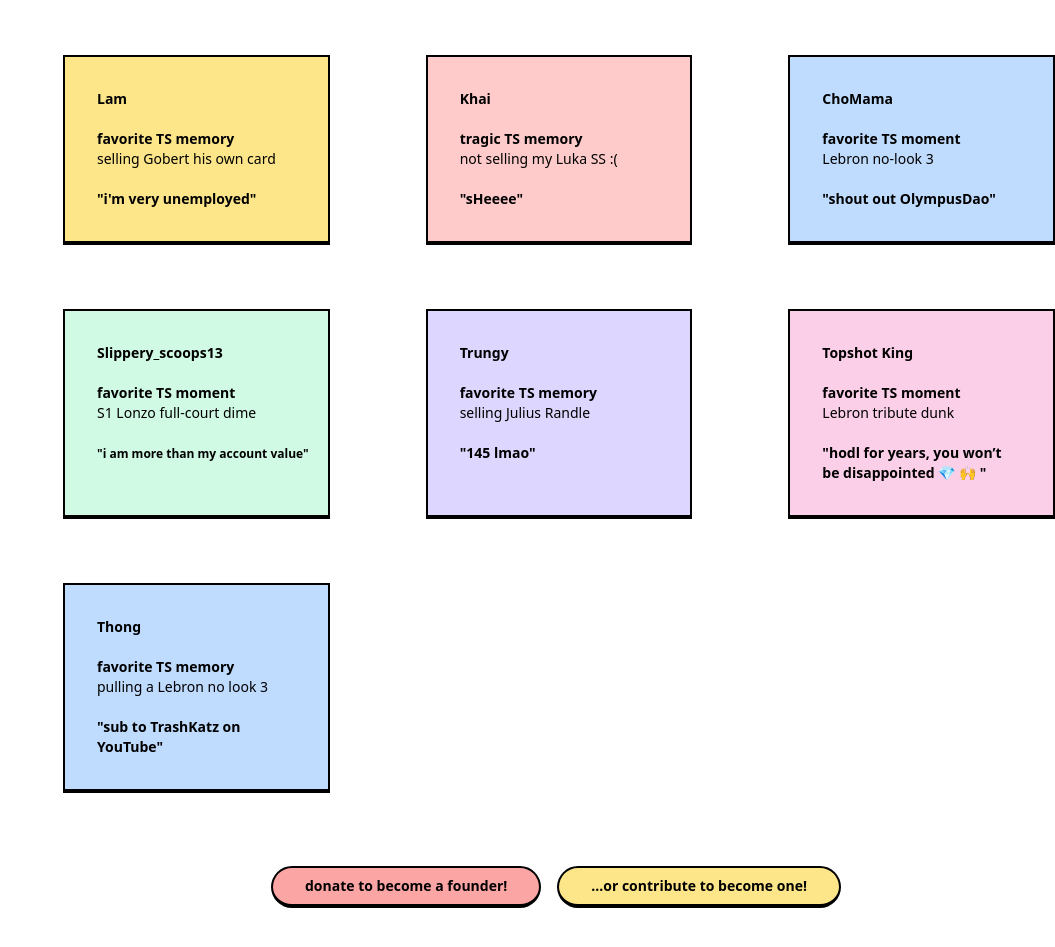
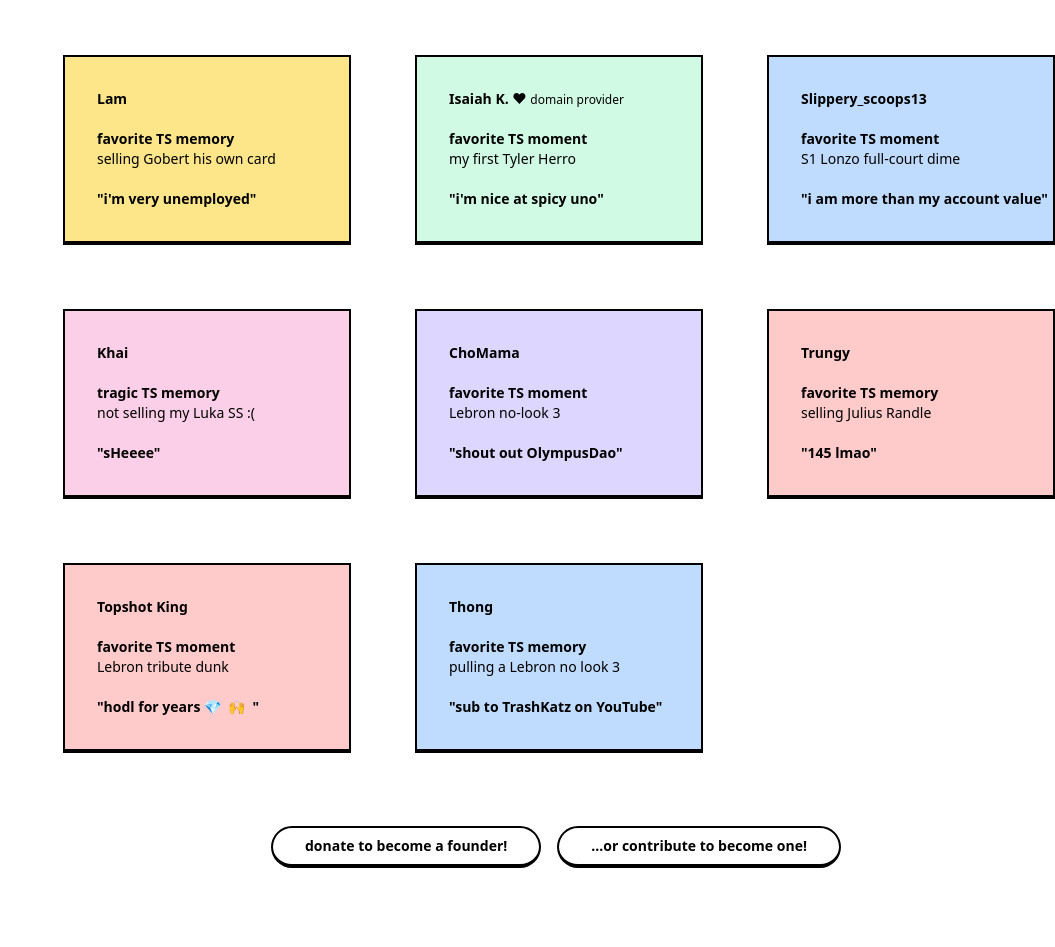
Before and after one commit to Lam-Pham/topshot-simulator, a Next.js app: page / in a window 1280 px wide. Shown: the part 3660-4607 px from the top of the page, without its empty margins (225-1280 px from the left). Built offline with nearby package versions, Linux system fonts and the light colour scheme; what tailwindcss-animatecss would draw is missing.

Commit message:
isaiah domain provider lol

```diff
--- a/components/founders.js
+++ b/components/founders.js
@@ -9,7 +9,7 @@ export default function Founders() {
           <div class="border-b border-black"></div>
         </div>
 
-        <div class="grid grid-cols-3 gap-x-24 gap-y-16 mt-24">
+        <div class="grid grid-cols-3 gap-x-16 gap-y-16 mt-24">
                 <p class="col-span-1 text-sm border-2 border-b-4 border-black py-8 px-8 bg-yellow-200">
                   <a href="nbatopshot.com" target="_blank" class="font-bold hover:underline">Lam</a><br/><br/>
                     <span class="font-bold">favorite TS memory</span><br/>
@@ -17,14 +17,31 @@ export default function Founders() {
                     <span class="font-bold">"i'm very unemployed"</span>
                 </p>
 
-                <p class="col-span-1 text-sm border-2 border-b-4 border-black py-8 px-8 bg-red-200">
+                <p class="col-span-1 text-sm border-2 border-b-4 border-black py-8 px-8 bg-green-100">
+
+                  <a href="nbatopshot.com" target="_blank" class="font-bold hover:underline">Isaiah K. ♥ <span class="text-xs font-normal">domain provider</span></a><br/><br/>
+                    <span class="font-bold">favorite TS moment</span><br/>
+                    my first Tyler Herro<br/><br/>
+                    <span class="font-bold">"i'm nice at spicy uno"</span>
+
+                </p>
+
+                <p class="col-span-1 text-sm border-2 border-b-4 border-black py-8 pl-8 bg-blue-200">
+
+                  <a href="nbatopshot.com" target="_blank" class="font-bold hover:underline">Slippery_scoops13</a><br/><br/>
+                    <span class="font-bold">favorite TS moment</span><br/>
+                    S1 Lonzo full-court dime<br/><br/>
+                    <span class="font-bold text-sm">"i am more than my account value"</span>
+                </p>
+
+                <p class="col-span-1 text-sm border-2 border-b-4 border-black py-8 px-8 bg-pink-200">
                   <a href="nbatopshot.com" target="_blank" class="font-bold hover:underline">Khai</a><br/><br/>
                     <span class="font-bold">tragic TS memory</span><br/>
                     not selling my Luka SS :(<br/><br/>
                     <span class="font-bold">"sHeeee"</span>
                 </p>
 
-                <p class="col-span-1 text-sm border-2 border-b-4 border-black py-8 px-8 bg-blue-200">
+                <p class="col-span-1 text-sm border-2 border-b-4 border-black py-8 px-8 bg-purple-200">
 
                   <a href="nbatopshot.com" target="_blank" class="font-bold hover:underline">ChoMama</a><br/><br/>
                     <span class="font-bold">favorite TS moment</span><br/>
@@ -33,15 +50,7 @@ export default function Founders() {
 
                 </p>
 
-                <p class="col-span-1 text-sm border-2 border-b-4 border-black py-8 pl-8 bg-green-100">
-
-                  <a href="nbatopshot.com" target="_blank" class="font-bold hover:underline">Slippery_scoops13</a><br/><br/>
-                    <span class="font-bold">favorite TS moment</span><br/>
-                    S1 Lonzo full-court dime<br/><br/>
-                    <span class="font-bold text-xs">"i am more than my account value"</span>
-                </p>
-
-                <p class="col-span-1 text-sm border-2 border-b-4 border-black py-8 px-8 bg-purple-200">
+                <p class="col-span-1 text-sm border-2 border-b-4 border-black py-8 px-8 bg-red-200">
 
                   <a href="nbatopshot.com" target="_blank" class="font-bold hover:underline">Trungy</a><br/><br/>
                     <span class="font-bold">favorite TS memory</span><br/>
@@ -50,12 +59,12 @@ export default function Founders() {
 
                 </p>
 
-                <p class="col-span-1 text-sm border-2 border-b-4 border-black py-8 px-8 bg-pink-200">
+                <p class="col-span-1 text-sm border-2 border-b-4 border-black py-8 px-8 bg-red-200">
 
                   <a href="nbatopshot.com" target="_blank" class="font-bold hover:underline">Topshot King</a><br/><br/>
                     <span class="font-bold">favorite TS moment</span><br/>
                     Lebron tribute dunk<br/><br/>
-                    <span class="font-bold">"hodl for years, you won’t be disappointed 💎 🙌 "</span>
+                    <span class="font-bold">"hodl for years 💎 &nbsp;🙌 &nbsp;"</span>
 
                 </p>
 
@@ -70,8 +79,8 @@ export default function Founders() {
 
         </div>
         <div class="space-x-4 mt-20 2xl:mt-16 mx-52 2xl:mx-72">
-          <Link href="/thankshomie"><button class="inline-block col-start-2 col-span-1 transform active:translate-y-1 duration-200 2xl:mt-0 -mt-12 border-2 border-b-4 border-black focus:outline-none bg-white rounded-full py-2 px-8 font-bold hover:bg-red-400 bg-red-300 text-sm">donate to become a founder!</button></Link>
-          <Link href="/helpwanted"><button class="mb-72 inline-block col-start-2 col-span-1 2xl:mb-56 mb-20 transform active:translate-y-1 duration-200 -mt-12 border-2 border-b-4 border-black focus:outline-none bg-white rounded-full py-2 px-8 font-bold hover:bg-yellow-300 bg-yellow-200 text-sm">...or contribute to become one!</button></Link>
+          <Link href="/thankshomie"><button class="inline-block col-start-2 col-span-1 transform active:translate-y-1 duration-200 2xl:mt-0 -mt-12 border-2 border-b-4 border-black focus:outline-none bg-white rounded-full py-2 px-8 font-bold hover:bg-gray-200 text-sm">donate to become a founder!</button></Link>
+          <Link href="/helpwanted"><button class="mb-72 inline-block col-start-2 col-span-1 2xl:mb-56 mb-20 transform active:translate-y-1 duration-200 -mt-12 border-2 border-b-4 border-black focus:outline-none bg-white rounded-full py-2 px-8 font-bold hover:bg-gray-200 text-sm">...or contribute to become one!</button></Link>
         </div>
       </div>
     )
```
